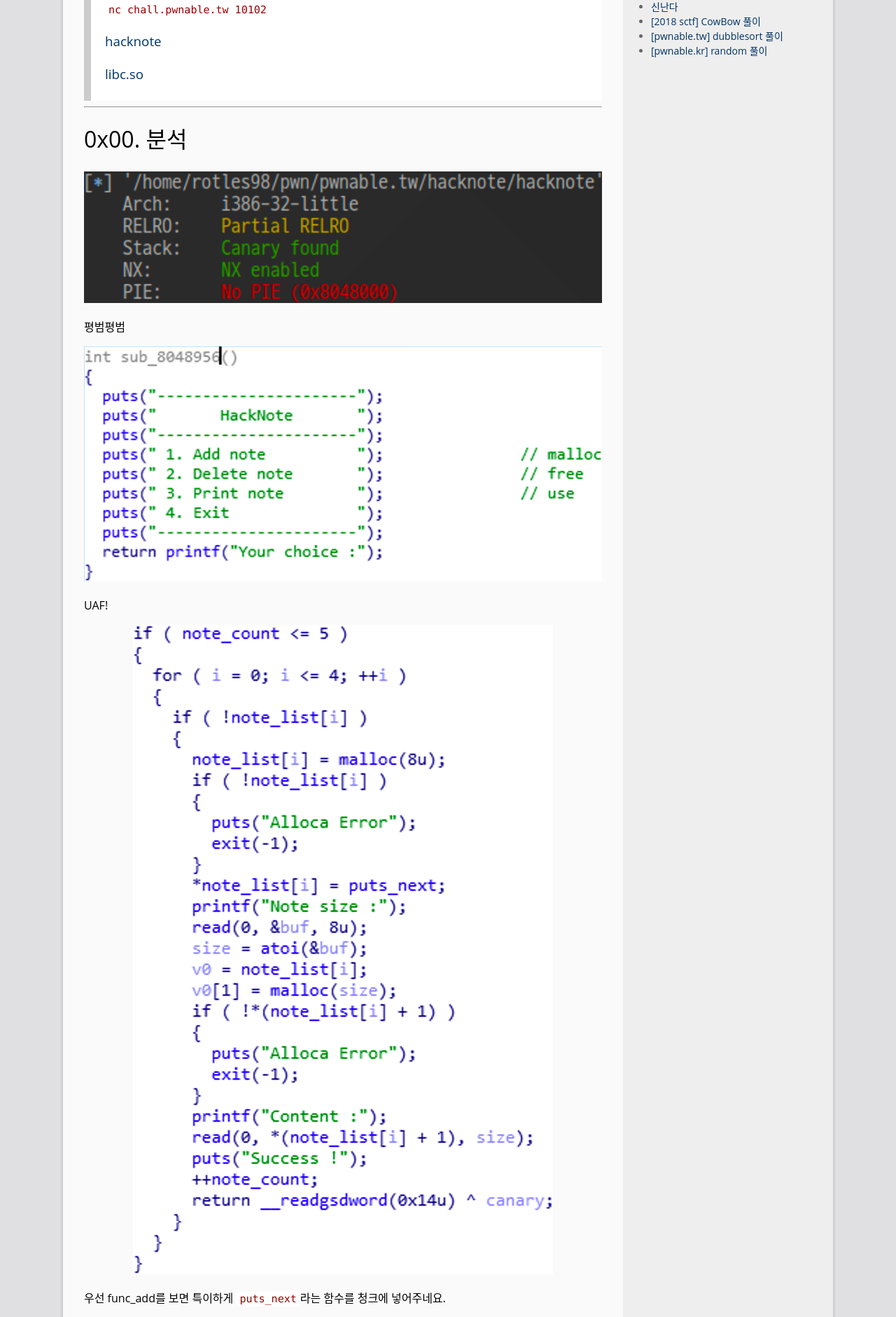
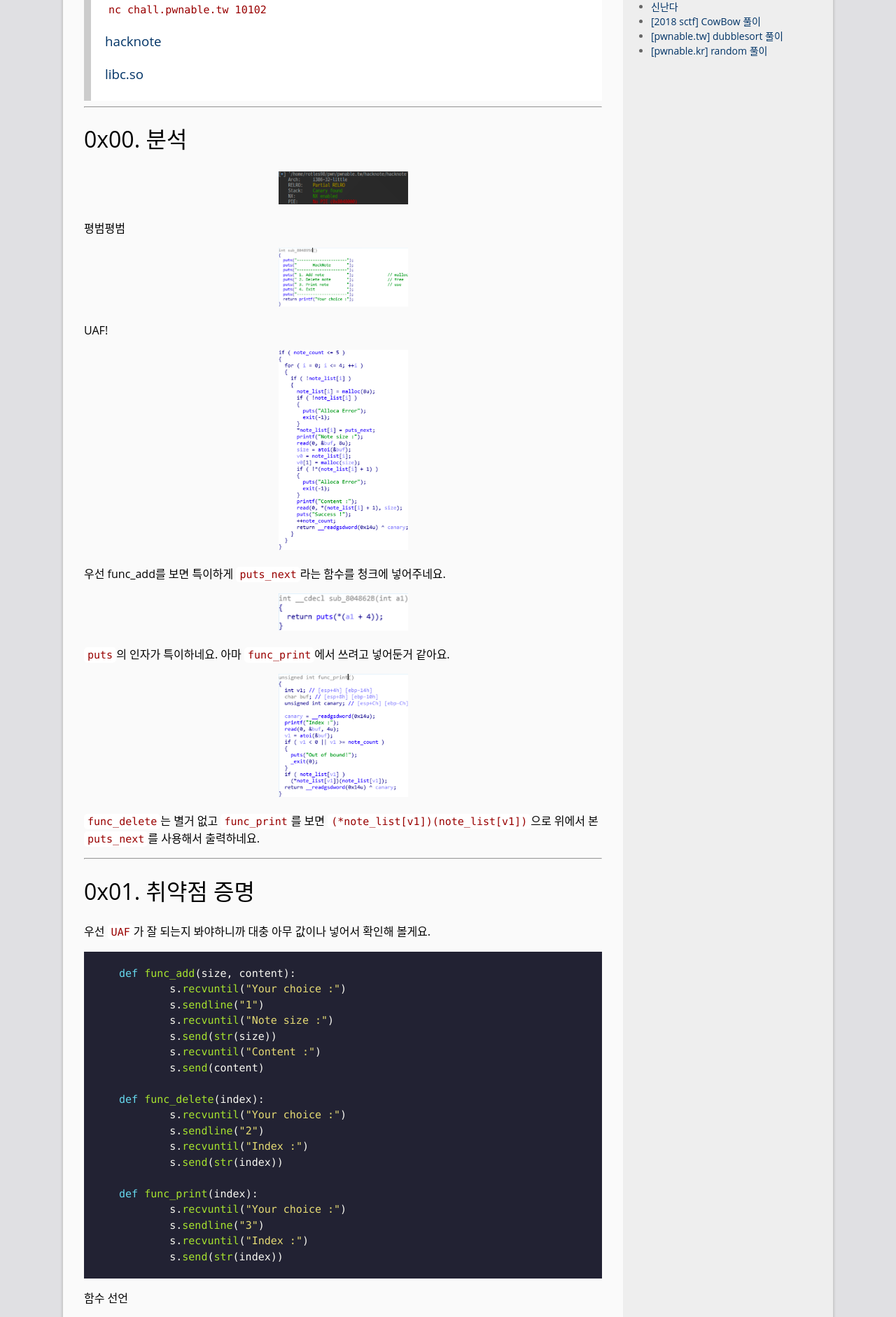
Before and after one commit to UnKN0wnName/stfwlg.github.io, a Jekyll site: the page built from _posts/2018-08-01-[pwnable.tw]_hacknote_풀이.md, in a window 1280 px wide. Shown: the part 428-2310 px from the top of the page at 70% size. Built offline with Jekyll 4.4.1, drawn with Linux system fonts in a browser that asks for light colours; comment, search, counter and statistics services are not loaded.

Commit message:
pwnable.tw hacknote

````diff
--- a/_posts/2018-08-01-[pwnable.tw]_hacknote_풀이.md
+++ b/_posts/2018-08-01-[pwnable.tw]_hacknote_풀이.md
@@ -16,31 +16,31 @@
 # 0x00. 분석
 
 {: refdef: style="text-align: center;"}
-![file](/img/pwnable.tw/hacknote/01.png)
+![file](/img/pwnable.tw/hacknote/01.png){: width="25%"}
 {: refdef}
 
 평범평범
 
 {: refdef: style="text-align: center;"}
-![main](/img/pwnable.tw/hacknote/02.png)
+![main](/img/pwnable.tw/hacknote/02.png){: width="25%"}
 {: refdef}
 
 UAF!
 
 {: refdef: style="text-align: center;"}
-![func_alloc](/img/pwnable.tw/hacknote/03.png)
+![func_alloc](/img/pwnable.tw/hacknote/03.png){: width="25%"}
 {: refdef}
 
 우선 func_add를 보면 특이하게 `puts_next`라는 함수를 청크에 넣어주네요.
 
 {: refdef: style="text-align: center;"}
-![func_fill](/img/pwnable.tw/hacknote/04.png)
+![func_fill](/img/pwnable.tw/hacknote/04.png){: width="25%"}
 {: refdef}
 
 `puts`의 인자가 특이하네요. 아마 `func_print`에서 쓰려고 넣어둔거 같아요.
 
 {: refdef: style="text-align: center;"}
-![func_fill](/img/pwnable.tw/hacknote/05.png)
+![func_fill](/img/pwnable.tw/hacknote/05.png){: width="25%"}
 {: refdef}
 
 `func_delete`는 별거 없고 `func_print`를 보면 `(*note_list[v1])(note_list[v1])`으로 위에서 본 `puts_next`를 사용해서 출력하네요.
@@ -84,7 +84,7 @@
 func_print(0)
 ```
 {: refdef: style="text-align: center;"}
-![func_fill](/img/pwnable.tw/hacknote/06.png)
+![func_fill](/img/pwnable.tw/hacknote/06.png){: width="25%"}
 {: refdef}
 
 타란!
@@ -131,7 +131,7 @@
 ```
 
 {: refdef: style="text-align: center;"}
-![func_fill](/img/pwnable.tw/hacknote/07.png)
+![func_fill](/img/pwnable.tw/hacknote/07.png){: width="25%"}
 {: refdef}
 
 "/bin/sh"의 주소를 안 구하는 이유는 아까 위에서 본 함수 호출 방식 때문이에요.
````
